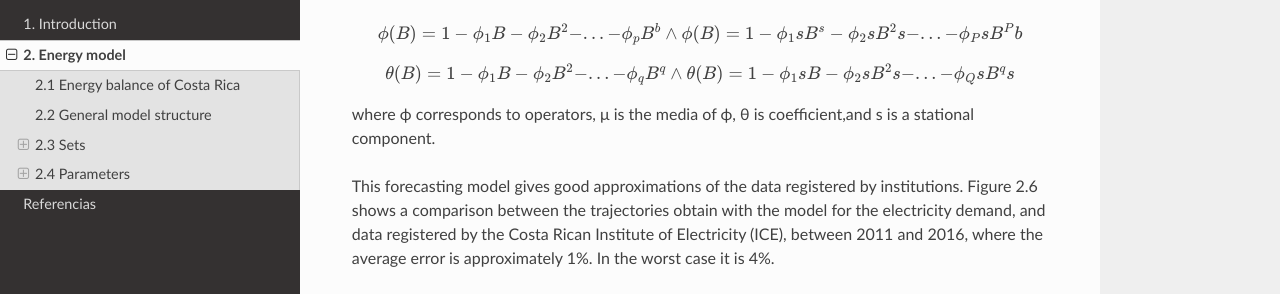
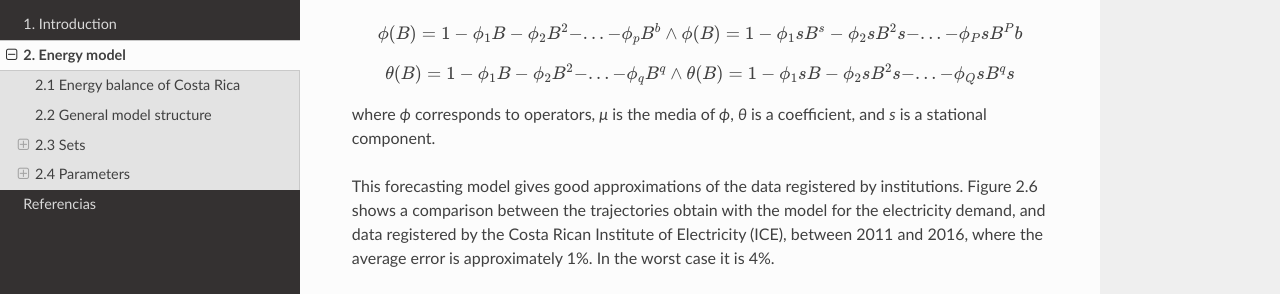
Before and after one commit to EPERLab/OSeMOSYS-CR, a Sphinx documentation site: the page built from docs/02EnergyModel.rst, in a window 1280 px wide and 900 px high, scrolled down 7231 px. Shown: the part 153-447 px from the top of the window. Built offline with Sphinx 7.4.7 and the Read the Docs theme 2.0.0, drawn with Linux system fonts in a browser that asks for light colours.

```diff
--- a/docs/02EnergyModel.rst
+++ b/docs/02EnergyModel.rst
@@ -260,7 +260,7 @@ Simple delays:
 
    θ(B)=1-ϕ_1 B-ϕ_2 B^2-...-ϕ_q B^q∧ θ(B)=1-ϕ_1s B-ϕ_2s B^2s-...-ϕ_Qs B^qs
 
-where ϕ corresponds to operators, μ is the media  of ϕ, θ is coefficient,and s is a stational component.
+where *ϕ* corresponds to operators, *μ* is the media  of *ϕ*, *θ* is a coefficient, and *s* is a stational component.
 
 
 This forecasting model gives good approximations of the data registered by institutions. Figure 2.6 shows a comparison between the trajectories obtain with the model for the electricity demand, and data registered by the Costa Rican Institute of Electricity (ICE), between 2011 and 2016, where the average error is approximately 1%. In the worst case it is 4%.
```
